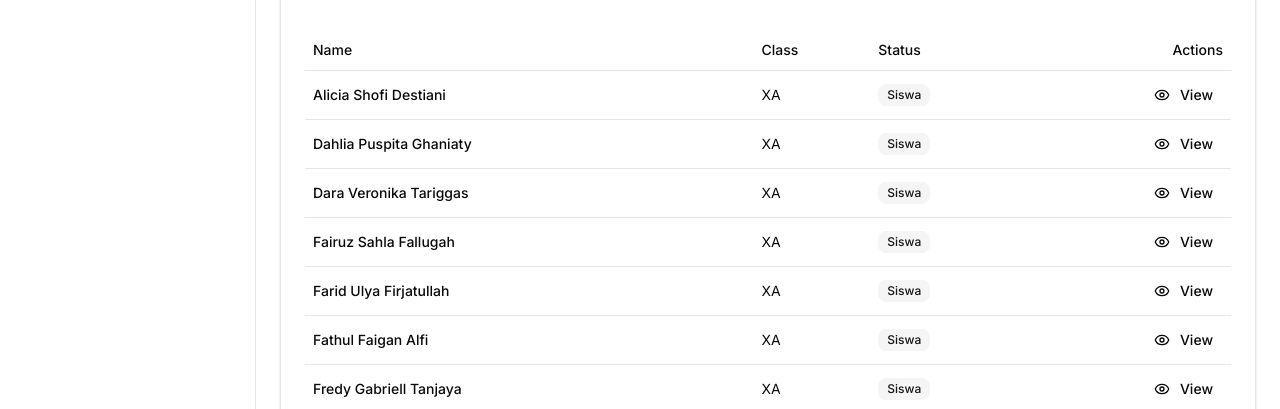
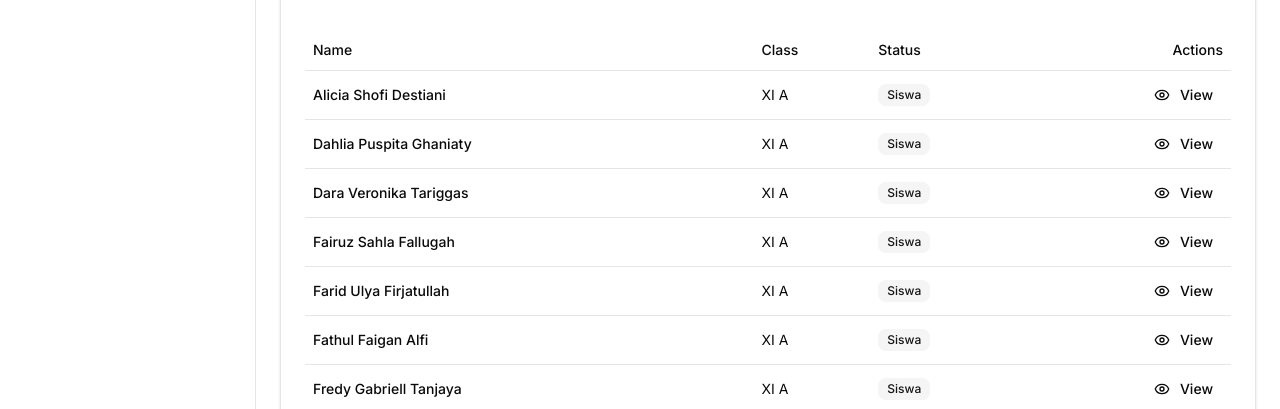
Before and after one commit to TwentyCloff/employee, a Next.js app: page /employees in a window 1280 px wide. Shown: the part 391-800 px from the top of the page. Built offline with nearby package versions, Linux system fonts and the light colour scheme.

Commit message:
Update page.jsx

```diff
--- a/app/employees/page.jsx
+++ b/app/employees/page.jsx
@@ -33,31 +33,31 @@ import Link from 'next/link';
 
 // Student data sorted alphabetically
 const studentData = [
-  { id: 1, name: 'Alicia Shofi Destiani', class: 'XA', status: 'Siswa' },
-  { id: 2, name: 'Dahlia Puspita Ghaniaty', class: 'XA', status: 'Siswa' },
-  { id: 3, name: 'Dara Veronika Tariggas', class: 'XA', status: 'Siswa' },
-  { id: 4, name: 'Fairuz Sahla Fallugah', class: 'XA', status: 'Siswa' },
-  { id: 5, name: 'Farid Ulya Firjatullah', class: 'XA', status: 'Siswa' },
-  { id: 6, name: 'Fathul Faigan Alfi', class: 'XA', status: 'Siswa' },
-  { id: 7, name: 'Fredy Gabriell Tanjaya', class: 'XA', status: 'Siswa' },
-  { id: 8, name: 'Juliandika', class: 'XA', status: 'Siswa' },
-  { id: 9, name: 'Kalinda Pradipa', class: 'XA', status: 'Siswa' },
-  { id: 10, name: 'Kania Permata Widra', class: 'XA', status: 'Siswa' },
-  { id: 11, name: 'Keisya Ramadhani Huuriyah', class: 'XA', status: 'Siswa' },
-  { id: 12, name: 'Kenzo Alvaro Bautista', class: 'XA', status: 'Siswa' },
-  { id: 13, name: 'Keysha Aulia', class: 'XA', status: 'Siswa' },
-  { id: 14, name: 'Kiran Adhya Narisha', class: 'XA', status: 'Siswa' },
-  { id: 15, name: 'Muhammad Fakhar', class: 'XA', status: 'Siswa' },
-  { id: 16, name: 'Nadine Rannu Gracia', class: 'XA', status: 'Siswa' },
-  { id: 17, name: 'Rahadatul Aisy Hadraini', class: 'XA', status: 'Siswa' },
-  { id: 18, name: 'Raden Mecca Puti A', class: 'XA', status: 'Siswa' },
-  { id: 19, name: 'Raisya Permata Intania W', class: 'XA', status: 'Siswa' },
-  { id: 20, name: 'Salsabiela Azzahra B', class: 'XA', status: 'Siswa' },
-  { id: 21, name: 'Sandi Gunawan', class: 'XA', status: 'Siswa' },
-  { id: 22, name: 'Shabrina Aqela', class: 'XA', status: 'Siswa' },
-  { id: 23, name: 'Syaira Parifasha', class: 'XA', status: 'Siswa' },
-  { id: 24, name: 'Syifa Azzahra Rifai', class: 'XA', status: 'Siswa' },
-  { id: 25, name: 'Utin Muzfira Amira Fenisa', class: 'XA', status: 'Siswa' },
+  { id: 1, name: 'Alicia Shofi Destiani', class: 'XI A', status: 'Siswa' },
+  { id: 2, name: 'Dahlia Puspita Ghaniaty', class: 'XI A', status: 'Siswa' },
+  { id: 3, name: 'Dara Veronika Tariggas', class: 'XI A', status: 'Siswa' },
+  { id: 4, name: 'Fairuz Sahla Fallugah', class: 'XI A', status: 'Siswa' },
+  { id: 5, name: 'Farid Ulya Firjatullah', class: 'XI A', status: 'Siswa' },
+  { id: 6, name: 'Fathul Faigan Alfi', class: 'XI A', status: 'Siswa' },
+  { id: 7, name: 'Fredy Gabriell Tanjaya', class: 'XI A', status: 'Siswa' },
+  { id: 8, name: 'Juliandika', class: 'XI A', status: 'Siswa' },
+  { id: 9, name: 'Kalinda Pradipa', class: 'XI A', status: 'Siswa' },
+  { id: 10, name: 'Kania Permata Widra', class: 'XI A', status: 'Siswa' },
+  { id: 11, name: 'Keisya Ramadhani Huuriyah', class: 'XI A', status: 'Siswa' },
+  { id: 12, name: 'Kenzo Alvaro Bautista', class: 'XI A', status: 'Siswa' },
+  { id: 13, name: 'Keysha Aulia', class: 'XI A', status: 'Siswa' },
+  { id: 14, name: 'Kiran Adhya Narisha', class: 'XI A', status: 'Siswa' },
+  { id: 15, name: 'Muhammad Fakhar', class: 'XI A', status: 'Siswa' },
+  { id: 16, name: 'Nadine Rannu Gracia', class: 'XI A', status: 'Siswa' },
+  { id: 17, name: 'Rahadatul Aisy Hadraini', class: 'XI A', status: 'Siswa' },
+  { id: 18, name: 'Raden Mecca Puti A', class: 'XI A', status: 'Siswa' },
+  { id: 19, name: 'Raisya Permata Intania W', class: 'XI A', status: 'Siswa' },
+  { id: 20, name: 'Salsabiela Azzahra B', class: 'XI A', status: 'Siswa' },
+  { id: 21, name: 'Sandi Gunawan', class: 'XI A', status: 'Siswa' },
+  { id: 22, name: 'Shabrina Aqela', class: 'XI A', status: 'Siswa' },
+  { id: 23, name: 'Syaira Parifasha', class: 'XI A', status: 'Siswa' },
+  { id: 24, name: 'Syifa Azzahra Rifai', class: 'XI A', status: 'Siswa' },
+  { id: 25, name: 'Utin Muzfira Amira Fenisa', class: 'XI A', status: 'Siswa' },
 ];
 
 // components/students/StudentFilters.jsx
```
